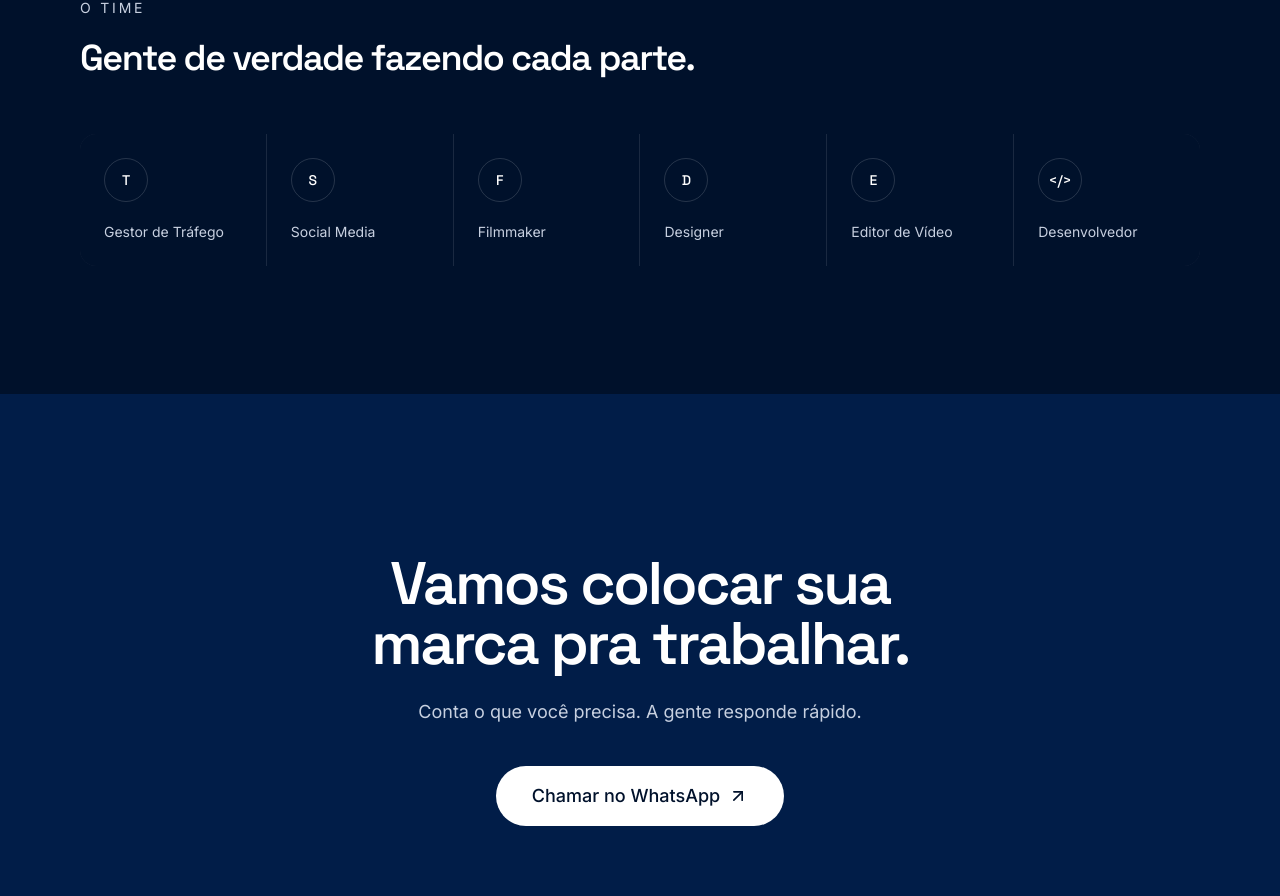
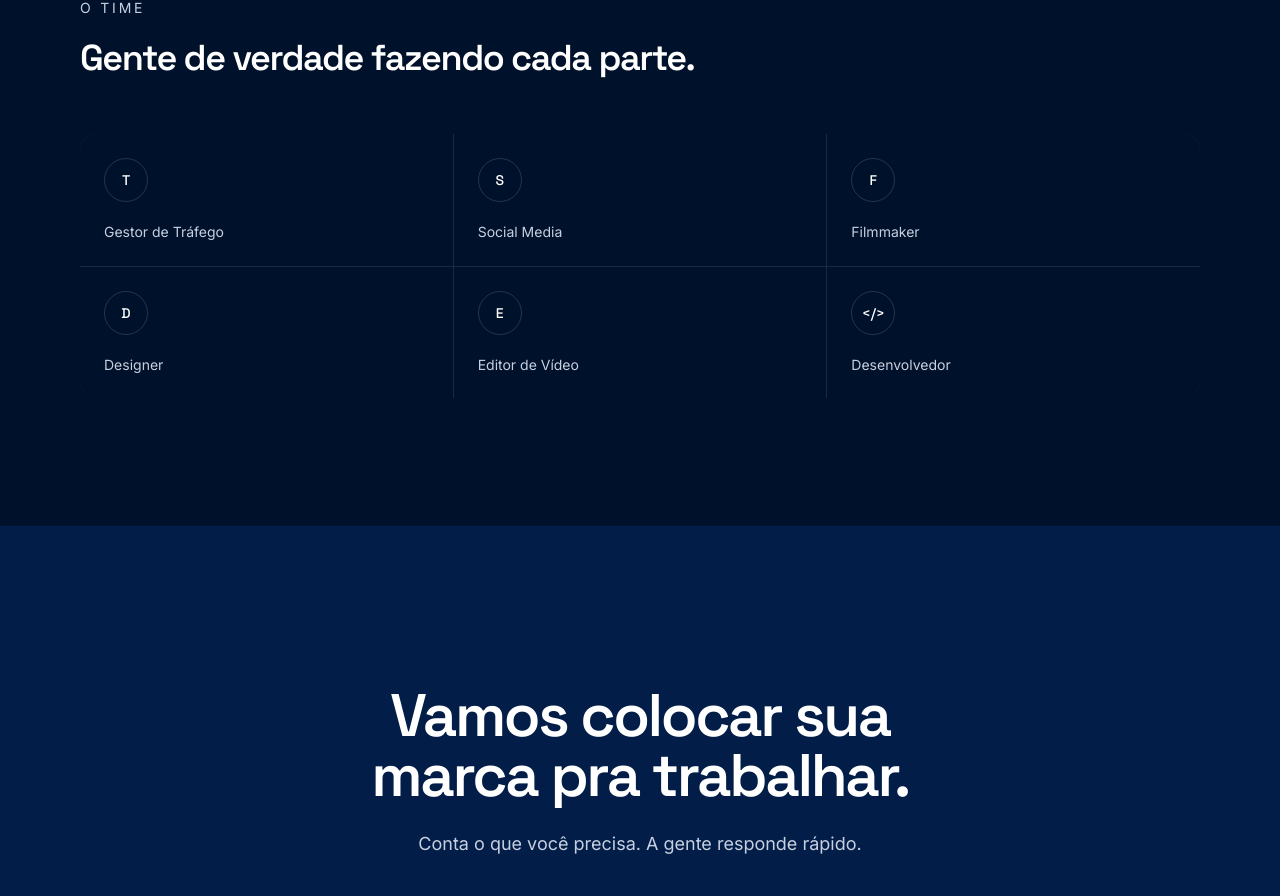
Before and after one commit to mateuspacul-ai/mpx-digital, a Next.js app: page / in a window 1280 px wide. Shown: the part 4012-4908 px from the top of the page. Built offline with nearby package versions, Linux system fonts and the light colour scheme.

Commit message:
Add files via upload

```diff
--- a/components/Team.tsx
+++ b/components/Team.tsx
@@ -18,7 +18,7 @@ export default function Team() {
         </Reveal>
       </div>
 
-      <div className="mt-14 grid grid-cols-2 gap-px overflow-hidden rounded-2xl bg-white/10 sm:grid-cols-3 lg:grid-cols-6">
+      <div className="mt-14 grid grid-cols-2 gap-px overflow-hidden rounded-2xl bg-white/10 sm:grid-cols-3">
         {equipe.membros.map((membro, i) => (
           <Reveal key={membro.funcao} delay={i * 0.06}>
             <div className="flex h-full flex-col items-start gap-5 bg-navy-900 p-6 transition-colors duration-300 hover:bg-navy-800">
```
